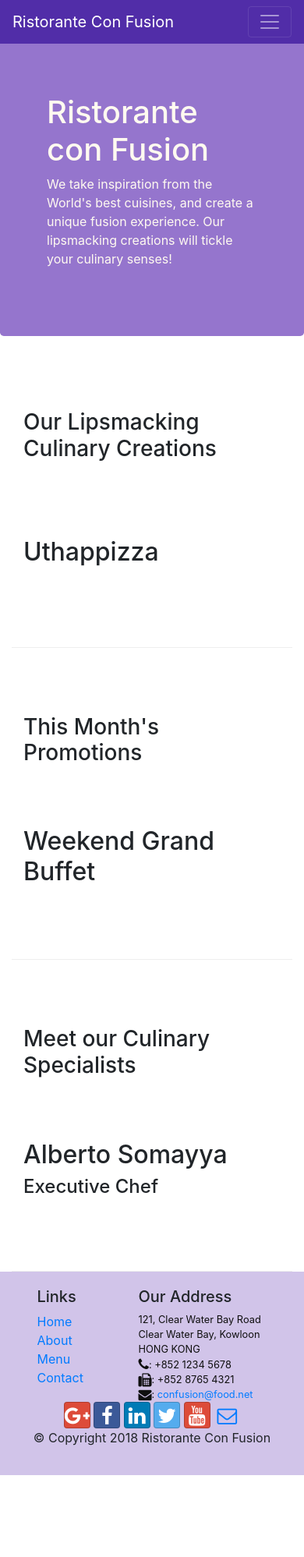
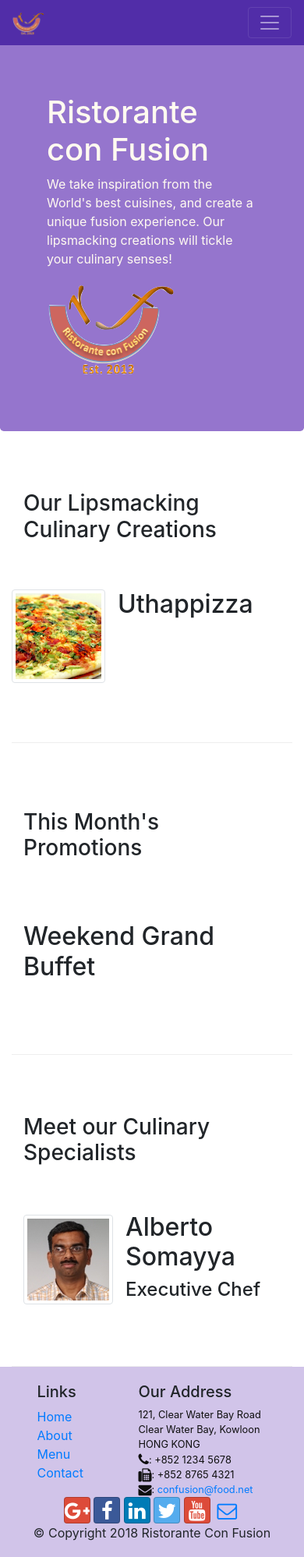
Before and after one commit to Mostafa-Ashraff/Coursera-Front-End-Web-UI-Frameworks-and-Tools, a website: page week2/index.html in a window 390 px wide. Shown: the top 1997 px of the page at 78% size. Before the commit the page ends 1892 px from the top, so only its background shows below. Drawn offline with nearby package versions, Linux system fonts and the light colour scheme.

Commit message:
Images and Media

```diff
--- a/week2/index.html
+++ b/week2/index.html
@@ -19,7 +19,7 @@
 <body>
     <nav class="navbar navbar-dark navbar-expand-sm fixed-top">
         <div class="container">
-            <a class="navbar-brand" href="#">Ristorante Con Fusion</a>
+            <a class="navbar-brand mr-auto" href="./index.html"><img src="img/logo.png" height="30" width="41"></a>
             <button class="navbar-toggler" type="button" data-toggle="collapse" data-target="#Navbar">
                 <span class="navbar-toggler-icon"></span>
             </button>
@@ -40,7 +40,8 @@
                     <h1>Ristorante con Fusion</h1>
                     <p>We take inspiration from the World's best cuisines, and create a unique fusion experience. Our lipsmacking creations will tickle your culinary senses!</p>
                 </div>
-                <div class="col-12 col-sm">
+                <div class="col-12 col-sm align-self-center">
+                    <img src="img/logo.png" class="img-fluid">
                 </div>
             </div>
         </div>
@@ -51,9 +52,16 @@
             <div class="col-12 col-sm-4 order-sm-last col-md-3">
                 <h3>Our Lipsmacking Culinary Creations</h3>
             </div>
-            <div class="col col-sm order-sm-first col-md">
-                <h2>Uthappizza</h2>
-                <p class="d-none d-sm-block">A unique combination of Indian Uthappam (pancake) and Italian pizza, topped with Cerignola olives, ripe vine cherry tomatoes, Vidalia onion, Guntur chillies and Buffalo Paneer.</p>
+            <div class="media">
+                <img class="d-flex mr-3 img-thumbnail align-self-center"
+                        src="img/uthappizza.png" alt="Uthappizza">
+                <div class="media-body">
+                    <h2 class="mt-0">Uthappizza</h2>
+                    <p class="d-none d-sm-block">A unique combination of Indian Uthappam (pancake) and
+                        Italian pizza, topped with Cerignola olives, ripe vine
+                        cherry tomatoes, Vidalia onion, Guntur chillies and
+                        Buffalo Paneer.</p>
+                </div>
             </div>
         </div>
 
@@ -73,9 +81,20 @@
                 <h3>Meet our Culinary Specialists</h3>
             </div>
             <div class="col col-sm order-sm-first col-md">
-                <h2>Alberto Somayya</h2>
-                <h4>Executive Chef</h4>
-                <p class="d-none d-sm-block">Award winning three-star Michelin chef with wide International experience having worked closely with whos-who in the culinary world, he specializes in creating mouthwatering Indo-Italian fusion experiences. </p>
+                <div class="media">
+                    <img class="d-flex mr-3 img-thumbnail align-self-center"
+                            src="img/alberto.png" alt="Alberto Somayya">
+                    <div class="media-body">
+                        <h2 class="mt-0">Alberto Somayya</h2>
+                        <h4>Executive Chef</h4>
+                        <p class="d-none d-sm-block">Award winning three-star Michelin chef with wide
+                            International experience having worked closely with
+                            whos-who in the culinary world, he specializes in
+                            creating mouthwatering Indo-Italian fusion experiences.
+                            </p>
+                    </div>
+                </div>
+
             </div>
         </div>
     </div>
```
Also changed, not shown: week2/aboutus.html (+3 -2 lines), week2/contactus.html (+3 -2 lines), week2/img/alberto.png (added), week2/img/buffet.png (added), week2/img/logo.png (added), week2/img/uthappizza.png (added).
